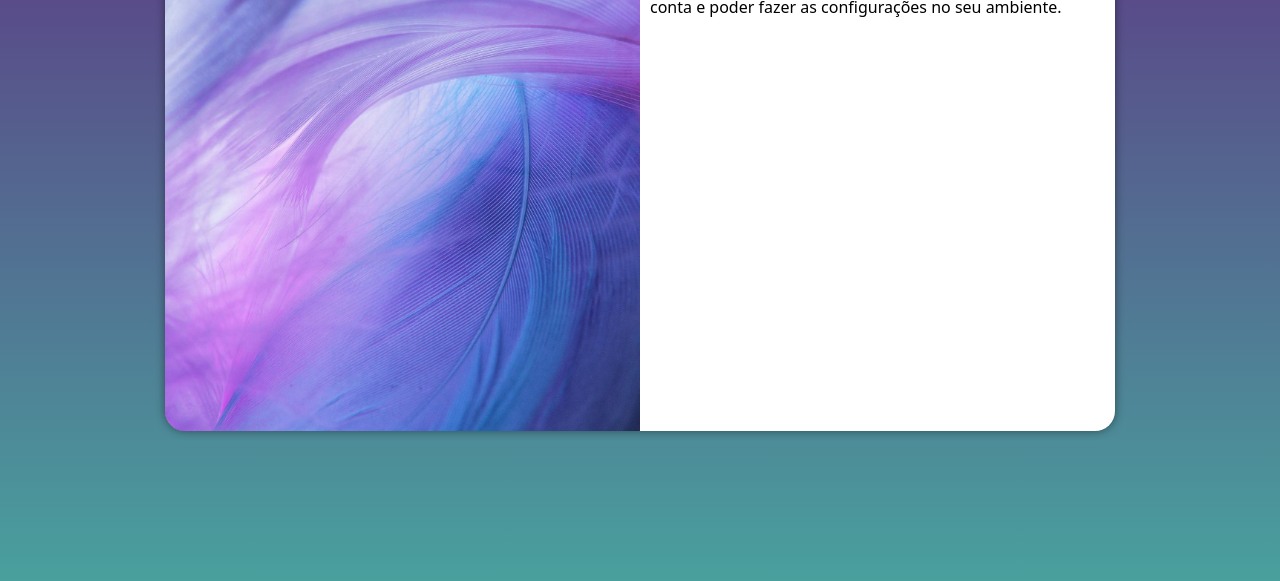
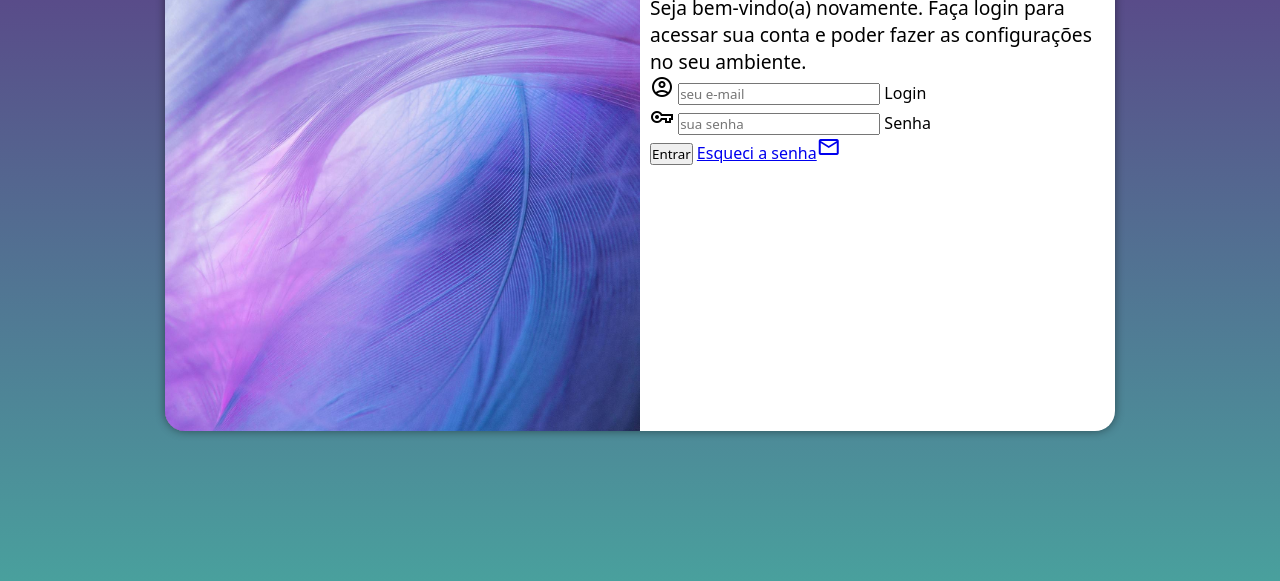
Before and after one commit to nathanprestesdeveloper/projeto-login, a plain HTML site: page index.html in a window 1280 px wide. Shown: the part 219-800 px from the top of the page. Drawn offline with nearby package versions, Linux system fonts and the light colour scheme.

Commit message:
Formulário adicionado

```diff
--- a/estilos/mediaquery.css
+++ b/estilos/mediaquery.css
@@ -42,4 +42,12 @@
         float: right;
         width: 50%;
     }
+
+    div#formulario > h1 {
+            font-size: 2em;
+    }
+
+    div#formulario > p {
+    font-size: 1.2em;
 }
+}
--- a/estilos/style.css
+++ b/estilos/style.css
@@ -59,3 +59,8 @@ section#login > div#formulario {
     padding: 10px;
 
 }
+
+div#formulario > h1 {
+    text-align: center;
+    margin-bottom: 10px;
+}
--- a/index.html
+++ b/index.html
@@ -6,6 +6,7 @@
     <title>Login</title>
     <link rel="stylesheet" href="estilos/style.css">
     <link rel="stylesheet" href="estilos/mediaquery.css">
+    <link href="https://fonts.googleapis.com/css2?family=Material+Symbols+Outlined" rel="stylesheet" />
 </head>
 <body>
     <main>
@@ -16,8 +17,19 @@
             <div id="formulario">
                 <h1>Login</h1>
                 <p>Seja bem-vindo(a) novamente. Faça login para acessar sua conta e poder fazer as configurações no seu ambiente.</p>
-                <form action="login.php" method="post">
-
+                <form action="login.php" method="post" autocomplete="on">
+                    <div class="campo">
+                        <span class="material-symbols-outlined">account_circle</span>
+                        <input type="email" name="login" id="ilogin" placeholder="seu e-mail" autocomplete="email" required maxlength="30">
+                        <label for="ilogin">Login</label>
+                    </div>
+                    <div class="campo">
+                        <span class="material-symbols-outlined">vpn_key</span>
+                        <input type="password" name="senha" id="isenha" placeholder="sua senha" autocomplete="current-password" required minlength="8" maxlength="20">
+                        <label for="isenha">Senha</label>
+                    </div>
+                    <input type="submit" value="Entrar">
+                    <a href="esqueci.html">Esqueci a senha<span class="material-symbols-outlined">mail</span></a>
                 </form>
             </div>
         </section>
```
